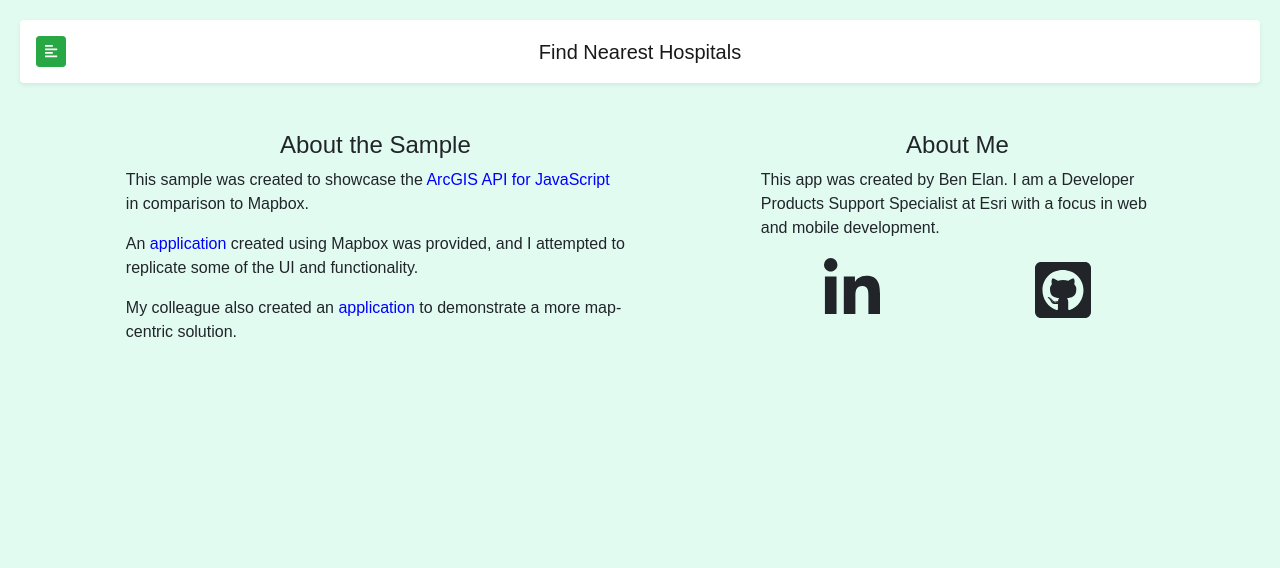
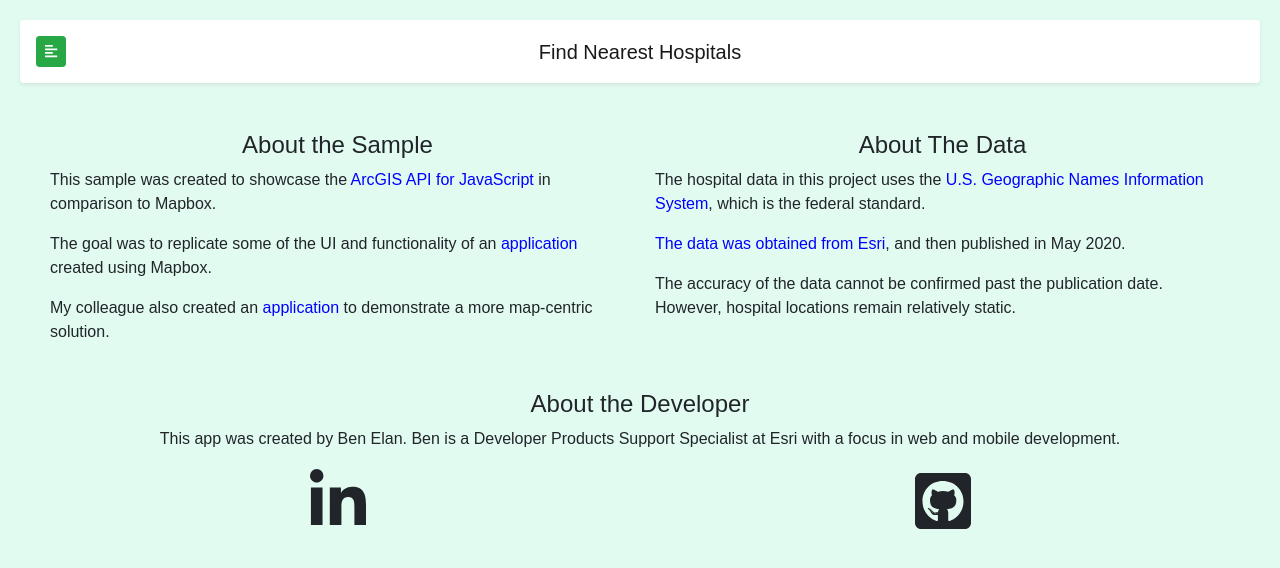
Before and after one commit to benelan/spatial-search, a React (Create React App) app: page /about in a window 1280 px wide. Shown: the top 568 px of the page. Built offline with nearby package versions, Linux system fonts and the light colour scheme.

Commit message:
changes to about and readme

```diff
--- a/src/components/info/About.js
+++ b/src/components/info/About.js
@@ -11,45 +11,83 @@
   componentDidMount() {}
 
   render() {
+    const marginSides = {
+      marginLeft: "15px",
+      marginRight: "15px",
+    };
     return (
-      <Row>
-        <Col md={{ size: 5, offset: 1 }}>
+      <React.Fragment>
+        <Row style={marginSides}>
+          <Col md={{ size: 6, offset: 0 }}>
             <h4 className="text-center">About the Sample</h4>
             <p>
               This sample was created to showcase the{" "}
               <a
                 href="https://developers.arcgis.com/javascript/"
                 style={{ color: "blue" }}
+                target="_blank"
               >
                 ArcGIS API for JavaScript
               </a>{" "}
               in comparison to Mapbox.
             </p>
             <p>
-            An{" "}
+              The goal was to replicate some of the UI and functionality of an{" "}
               <a href="https://mychildcare.ca.gov/" style={{ color: "blue" }}>
                 application
               </a>{" "}
-            created using Mapbox was provided, and I attempted to replicate some
-            of the UI and functionality.
+              created using Mapbox.
             </p>
             <p>
               My colleague also created an{" "}
               <a
                 href="https://banuelosj.github.io/nearme-route-jsapi/"
                 style={{ color: "blue" }}
+                target="_blank"
               >
                 application
               </a>{" "}
               to demonstrate a more map-centric solution.
             </p>
           </Col>
-        <Col md={{ size: 4, offset: 1 }}>
-          <h4 className="text-center">About Me</h4>
+          <Col md={{ size: 6, offset: 0 }}>
+            <h4 className="text-center">About The Data</h4>
             <p>
-            This app was created by Ben Elan. I am a Developer Products Support Specialist at Esri with a focus in
-            web and mobile development.
+              The hospital data in this project uses the{" "}
+              <a
+                href="https://www.usgs.gov/core-science-systems/ngp/board-on-geographic-names"
+                target="_blank"
+                style={{ color: "blue" }}
+              >
+                U.S. Geographic Names Information System
+              </a>
+              , which is the federal standard.{" "}
             </p>
+            <p>
+              <a
+                href="https://www.arcgis.com/home/item.html?id=f114757725a24d8d9ce203f61eaf8f75"
+                target="_blank"
+                style={{ color: "blue" }}
+              >
+                The data was obtained from Esri
+              </a>
+              , and then published in May 2020.{" "}
+            </p>{" "}
+            <p>
+              The accuracy of the data cannot be confirmed past the publication date.
+              However, hospital locations remain relatively static.
+            </p>
+          </Col>
+        </Row>
+
+        <Row style={marginSides}>
+          <Col md={{ size: 12, offset: 0 }} style={{ marginTop: "30px" }}>
+            <h4 className="text-center">About the Developer</h4>
+            <div className="text-center">
+              This app was created by Ben Elan. Ben is a Developer Products
+              Support Specialist at Esri with a focus in web and mobile
+              development.
+            </div>
             <Row style={{ marginTop: "50px" }}>
               <Col>
                 <NavLink
@@ -67,6 +105,7 @@
             </Row>
           </Col>
         </Row>
+      </React.Fragment>
     );
   }
 }
```
Also changed, not shown: 1 other file (tests, documents, lock files or other folders). Lines whose indentation alone changed are shown as unchanged.
